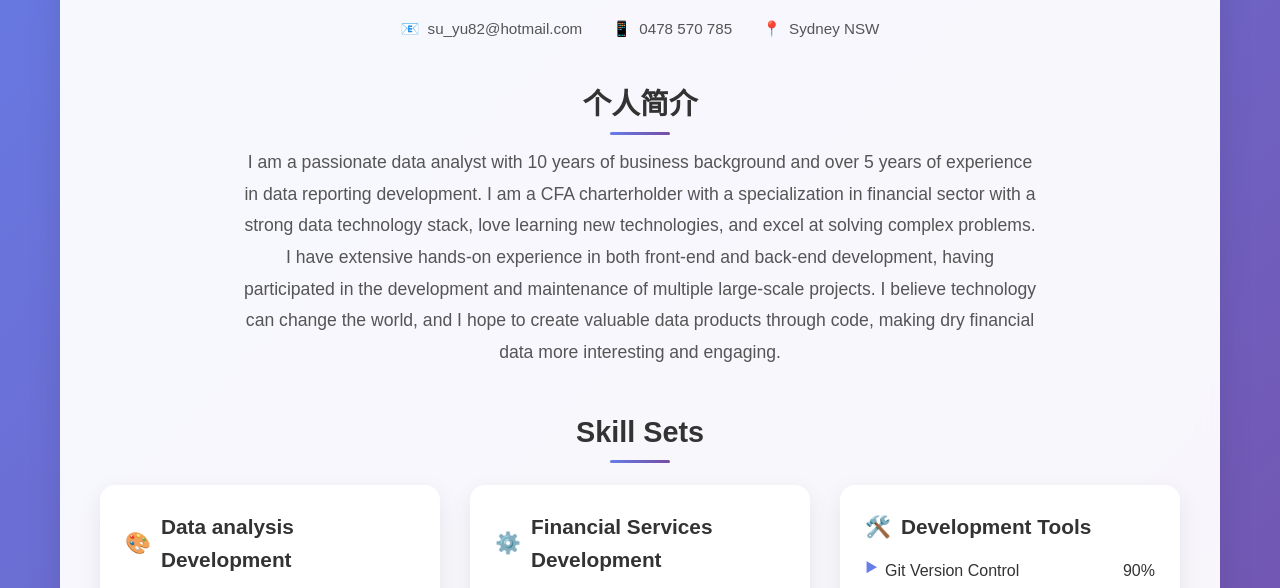
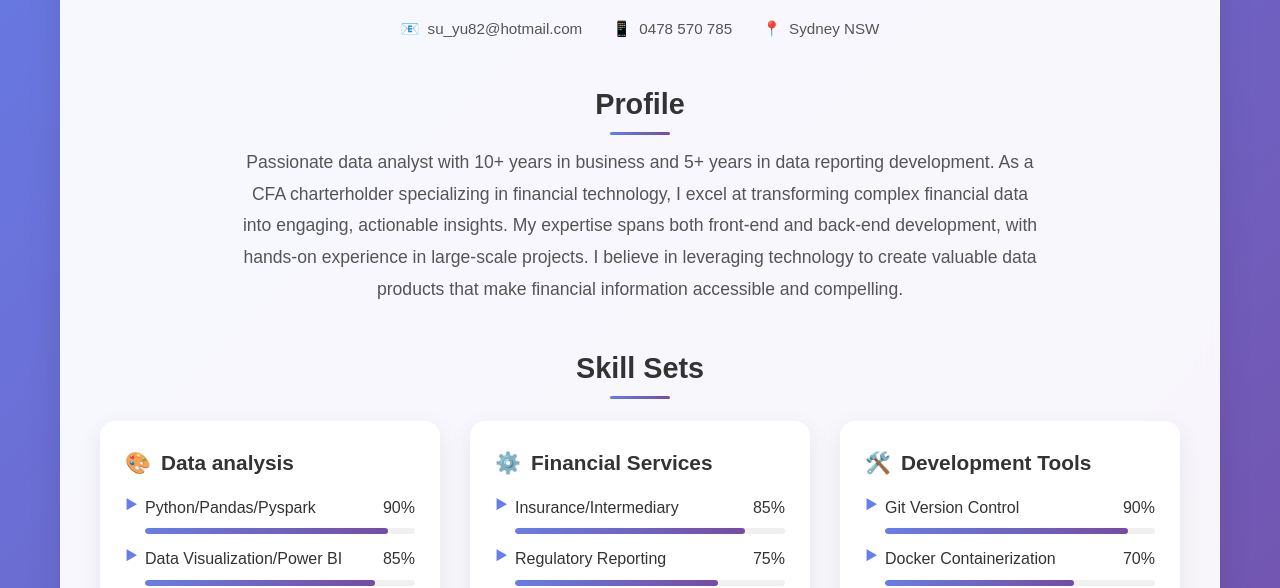
Before and after one commit to Terrygulang/my-profile, a plain HTML site: page index.html in a window 1280 px wide. Shown: the part 338-926 px from the top of the page. Drawn offline with Linux system fonts and the light colour scheme.

Commit message:
Update index.html
change profile

```diff
--- a/index.html
+++ b/index.html
@@ -264,16 +264,13 @@
             </div>
 
             <div class="section">
-                <h2 class="section-title">个人简介</h2>
+                <h2 class="section-title">Profile</h2>
                 <p class="intro-text">
-                    I am a passionate data analyst with 10 years of business background
-                    and over 5 years of experience in data reporting development.
-                    I am a CFA charterholder with a specialization in financial sector with a strong data technology stack,
-                    love learning new technologies, and excel at solving complex problems.
-                    I have extensive hands-on experience in both front-end and back-end development,
-                    having participated in the development and maintenance of multiple large-scale projects.
-                    I believe technology can change the world, and I hope to create valuable data products through code,
-                    making dry financial data more interesting and engaging.
+                    Passionate data analyst with 10+ years in business and 5+ years in data reporting development.
+                    As a CFA charterholder specializing in financial technology, I excel at transforming complex financial data into engaging, actionable insights.
+                    My expertise spans both front-end and back-end development,
+                    with hands-on experience in large-scale projects.
+                    I believe in leveraging technology to create valuable data products that make financial information accessible and compelling.
                 </p>
             </div>
 
@@ -283,7 +280,7 @@
                     <div class="skill-category">
                         <h3>
                             <span>🎨</span>
-                            Data analysis Development
+                            Data analysis
                         </h3>
                         <ul class="skill-list">
                             <li class="skill-item">
@@ -297,7 +294,7 @@
                             </li>
                             <li class="skill-item">
                                 <div class="skill-level">
-                                    <span>Power BI Dashboard</span>
+                                    <span>Data Visualization/Power BI</span>
                                     <span>85%</span>
                                 </div>
                                 <div class="progress-bar">
@@ -319,12 +316,12 @@
                     <div class="skill-category">
                         <h3>
                             <span>⚙️</span>
-                            Financial Services Development
+                            Financial Services
                         </h3>
                         <ul class="skill-list">
                             <li class="skill-item">
                                 <div class="skill-level">
-                                    <span>Management Accounting</span>
+                                    <span>Insurance/Intermediary</span>
                                     <span>85%</span>
                                 </div>
                                 <div class="progress-bar">
@@ -342,7 +339,7 @@
                             </li>
                             <li class="skill-item">
                                 <div class="skill-level">
-                                    <span>Project and Cost Management</span>
+                                    <span>Financial Modeling</span>
                                     <span>80%</span>
                                 </div>
                                 <div class="progress-bar">
```
